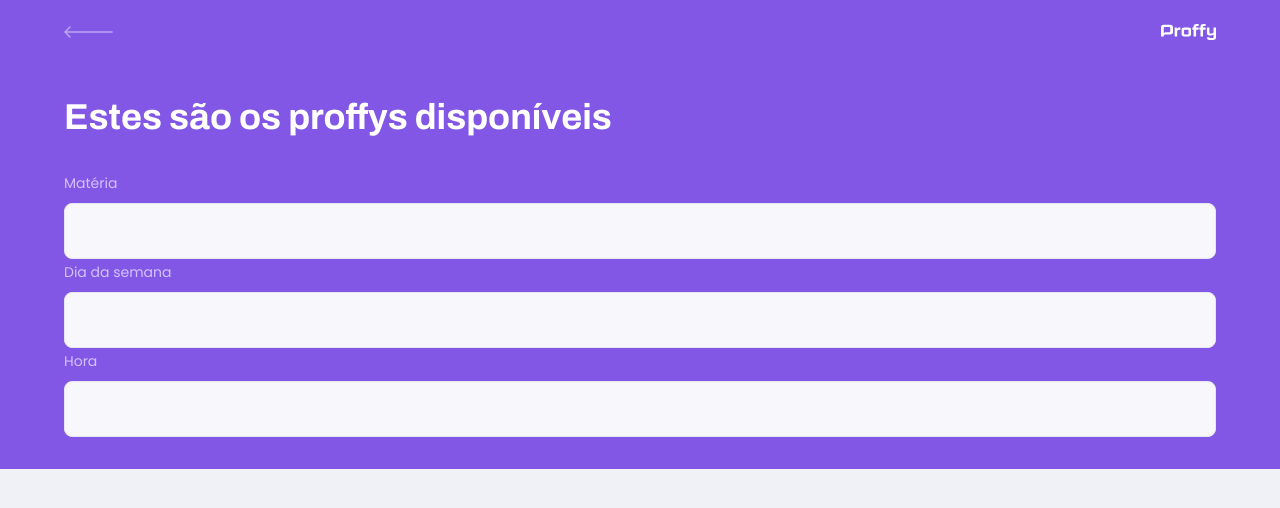
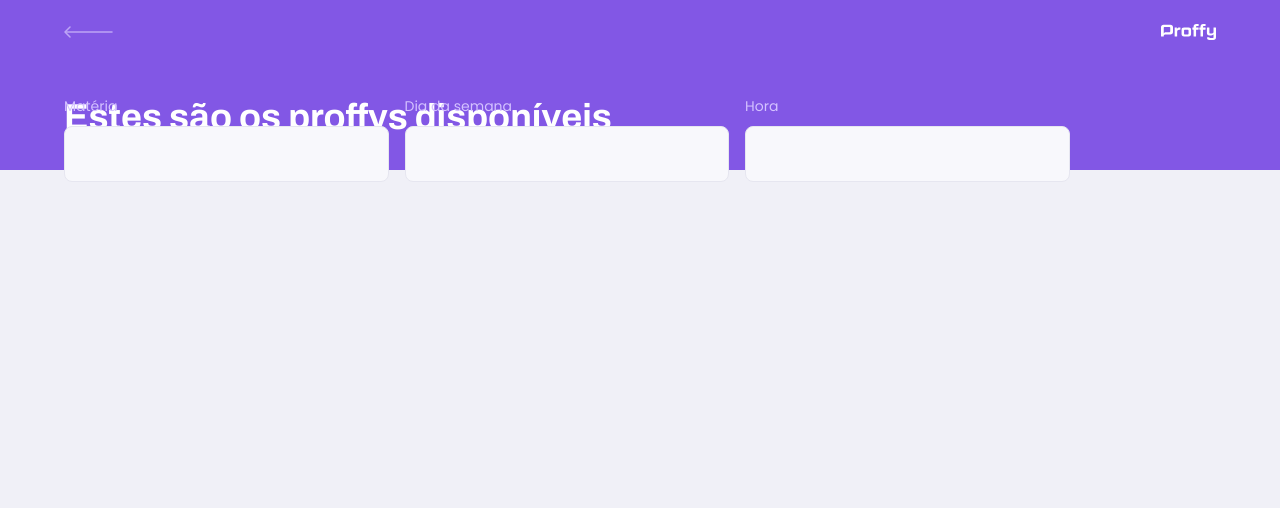
Before and after one commit to gilbertomoj/proffy-nlw, a React (Create React App) app in the folder web/: page /study in a window 1280 px wide. Shown: the top 508 px of the page. Built offline with nearby package versions, Linux system fonts and the light colour scheme.

Commit message:
Styles do page-header adicionado

```diff
--- a/web/src/components/Page-Header/index.tsx
+++ b/web/src/components/Page-Header/index.tsx
@@ -3,6 +3,8 @@
 
 import logoImg from '../../assets/images/logo.svg';
 import backIcon from '../../assets/images/icons/back.svg';
+
+import './styles.css';
 
 interface PageHeaderProps{
     title : string;
--- a/web/src/components/Page-Header/styles.css
+++ b/web/src/components/Page-Header/styles.css
@@ -0,0 +1,40 @@
+
+.page-header{
+    width: 100%;
+    display: flex;
+    flex-direction: column;
+    background-color: var(--color-primary);
+}
+
+.page-header .top-bar-container{
+    width: 90%;
+    margin: 0 auto;
+    display: flex;
+    justify-content: space-between;
+    align-items: center;
+    color: var(--color-text-in-primary);
+    padding: 1.6rem 0;
+}
+.page-header .top-bar-container a{
+    height: 3.2rem;
+    transition: opacity 0.2;
+}
+.page-header .top-bar-container a:hover{
+    opacity: 0.6;
+}
+
+.page-header .top-bar-container >img{
+    height: 1.6rem;
+}
+
+.page-header .header-content{
+    width: 90%;
+    margin: 0 auto;
+    position: relative;
+    margin: 3.2rem auto;
+}
+.page-header .header-content strong{
+    font: 700 3.6rem Archivo;
+    line-height: 4.2rem;
+    color: var(--color-title-in-primary);
+}
--- a/web/src/pages/TeacherList/styles.css
+++ b/web/src/pages/TeacherList/styles.css
@@ -57,9 +57,14 @@
     position: relative;
 }
 
+#search-teachers .input-block + .input-block{
+    margin-top: 1.4rem;
+}
+
 #search-teachers .input-block label{
     font-size: 1.4rem;
 }
+
 
 #search-teachers .input-block input{
     width: 100%;
@@ -83,3 +88,18 @@
 right: 1.6rem;
 bottom: 0;
 }
+@media(min-width: 700px){
+  #page-teacher-list {
+    max-width: 100%;
+  }
+  #search-teachers{
+      display: grid;
+      grid-template-columns: repeat(3, 1fr);
+      column-gap: 16px;
+      position: absolute;
+      bottom: -44px;
+  }
+  #search-teachers .input-block + .input-block{
+    margin-top: 0;
+}
+}
```
